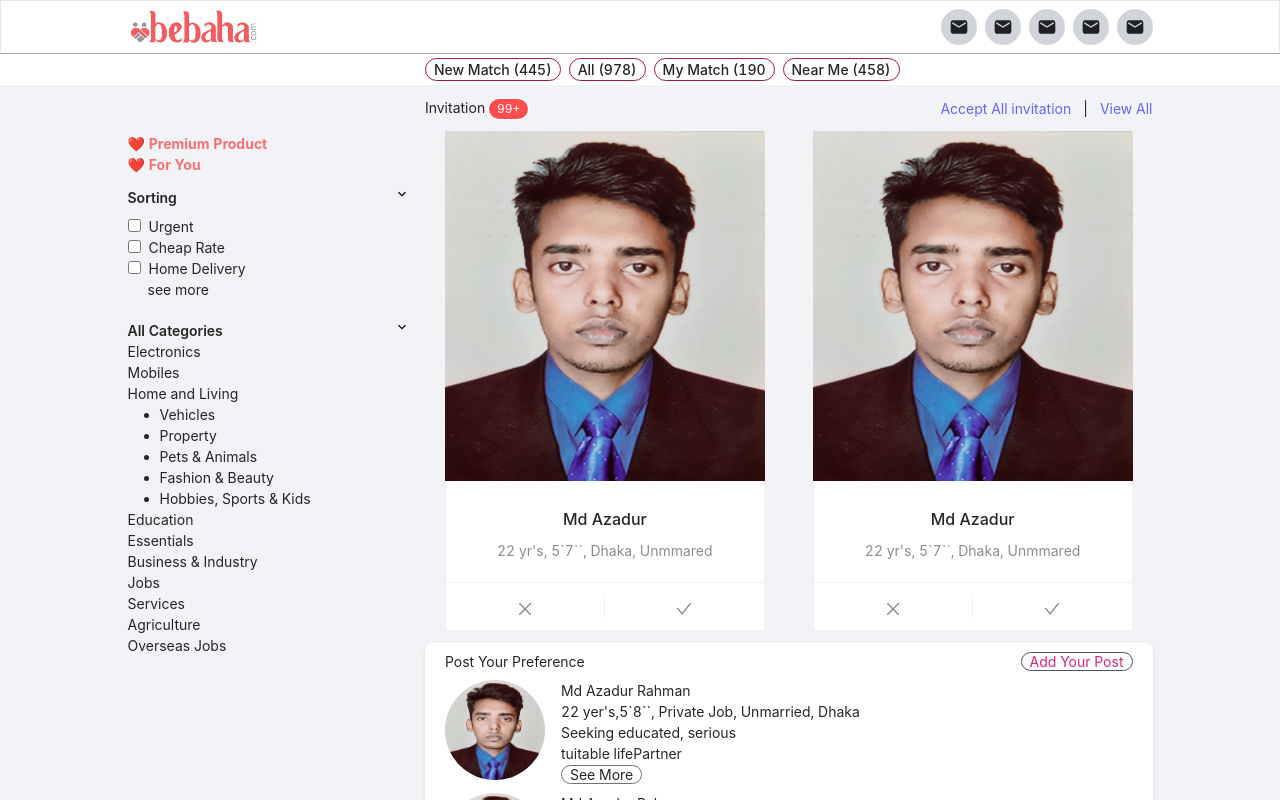
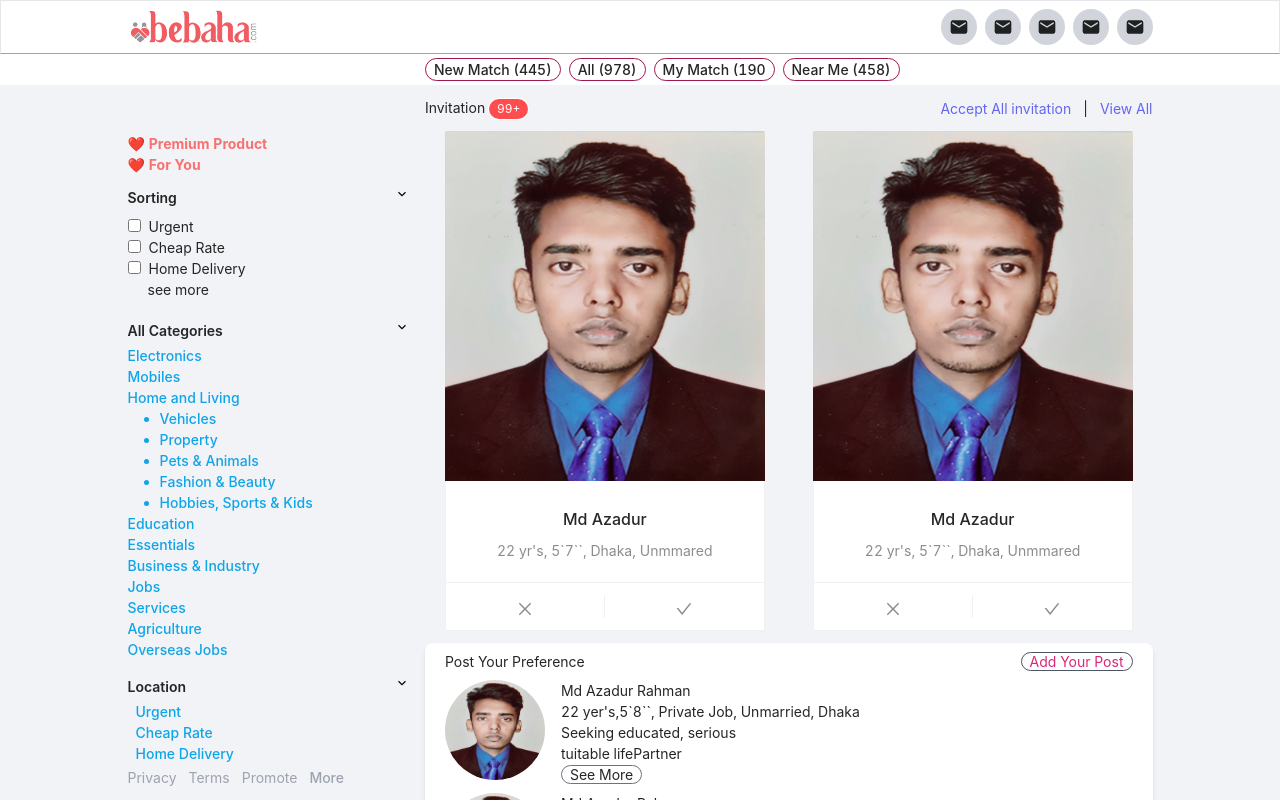
Before and after one commit to iazadur/bebaha, a Next.js app: page / in a window 1280 px wide. Shown: the top 800 px of the page. Built offline with nearby package versions, Linux system fonts and the light colour scheme.

Commit message:
aside complete

```diff
--- a/components/Asidebar/Asidebar.js
+++ b/components/Asidebar/Asidebar.js
@@ -5,6 +5,8 @@ import { GrFormDown } from 'react-icons/gr'
 const Asidebar = () => {
     const [sort, setSort] = useState(true)
     const [cat, setCat] = useState(true)
+    const [location, setLocation] = useState(true)
+    const [more, setMore] = useState(false)
     return (
         <>
             <div className="flex flex-col pt-12 text-red-400  font-bold">
@@ -29,28 +31,57 @@ const Asidebar = () => {
                 <span className="font-semibold">All Categories</span> <span><GrFormDown /></span>
             </div>
 
-            {cat &&  <div className="">
+            {cat && <div className="py-1">
                 <ul>
-                    <li>Electronics</li>
-                    <li>Mobiles</li>
-                    <li>Home and Living
+                    <li className=' text-sky-500 hover:text-indigo-500  font-medium cursor-pointer'>Electronics</li>
+                    <li className=' text-sky-500 hover:text-indigo-500  font-medium cursor-pointer'>Mobiles</li>
+                    <li className=' text-sky-500 hover:text-indigo-500  font-medium cursor-pointer'>Home and Living
                         <ul className='pl-8 list-disc'>
-                            <li>Vehicles</li>
-                            <li>Property</li>
-                            <li>Pets & Animals</li>
-                            <li>Fashion & Beauty</li>
-                            <li>Hobbies, Sports & Kids</li>
+                            <li className=' text-sky-500 hover:text-indigo-500  font-medium cursor-pointer'>Vehicles</li>
+                            <li className=' text-sky-500 hover:text-indigo-500  font-medium cursor-pointer'>Property</li>
+                            <li className=' text-sky-500 hover:text-indigo-500  font-medium cursor-pointer'>Pets & Animals</li>
+                            <li className=' text-sky-500 hover:text-indigo-500  font-medium cursor-pointer'>Fashion & Beauty</li>
+                            <li className=' text-sky-500 hover:text-indigo-500  font-medium cursor-pointer'>Hobbies, Sports & Kids</li>
                         </ul>
                     </li>
-                    <li>Education</li>
-                    <li>Essentials</li>
-                    <li>Business & Industry</li>
-                    <li>Jobs</li>
-                    <li>Services</li>
-                    <li>Agriculture</li>
-                    <li>Overseas Jobs</li>
+                    <li className=' text-sky-500 hover:text-indigo-500  font-medium cursor-pointer'>Education</li>
+                    <li className=' text-sky-500 hover:text-indigo-500  font-medium cursor-pointer'>Essentials</li>
+                    <li className=' text-sky-500 hover:text-indigo-500  font-medium cursor-pointer'>Business & Industry</li>
+                    <li className=' text-sky-500 hover:text-indigo-500  font-medium cursor-pointer'>Jobs</li>
+                    <li className=' text-sky-500 hover:text-indigo-500  font-medium cursor-pointer'>Services</li>
+                    <li className=' text-sky-500 hover:text-indigo-500  font-medium cursor-pointer'>Agriculture</li>
+                    <li className=' text-sky-500 hover:text-indigo-500  font-medium cursor-pointer'>Overseas Jobs</li>
                 </ul>
             </div>}
+
+            {/* Location  */}
+            <div className="flex justify-between pt-3" onClick={() => setLocation(!location)}>
+                <span className="font-semibold">Location</span> <span><GrFormDown /></span>
+            </div>
+            {location && <div className="py-1 px-2">
+                <ul>
+                    <li className=' text-sky-500 hover:text-indigo-500  font-medium cursor-pointer'>Urgent</li>
+                    <li className=' text-sky-500 hover:text-indigo-500  font-medium cursor-pointer'>Cheap Rate</li>
+                    <li className=' text-sky-500 hover:text-indigo-500  font-medium cursor-pointer'>Home Delivery</li>
+                </ul>
+            </div>}
+            <ul className='flex gap-3 text-gray-400 font-normal flex-wrap text-sm '>
+                <li className=''>Privacy</li>
+                <li>Terms</li>
+                <li>Promote</li>
+                <li onClick={() => setMore(!more)} className='font-medium'>More</li>
+                {more && <>
+                    <li>App</li>
+                    <li>Add to home Screen</li>
+                    <li>Follow Facebook</li>
+                    <li>Youtube</li>
+                    <li>Helpline</li>
+                    <li>HelpChat</li>
+                    <li>Blog</li>
+                    <li>Tips & Tricks</li>
+                    <li>About Us</li>
+                </>}
+            </ul>
         </>
     );
 };
```
